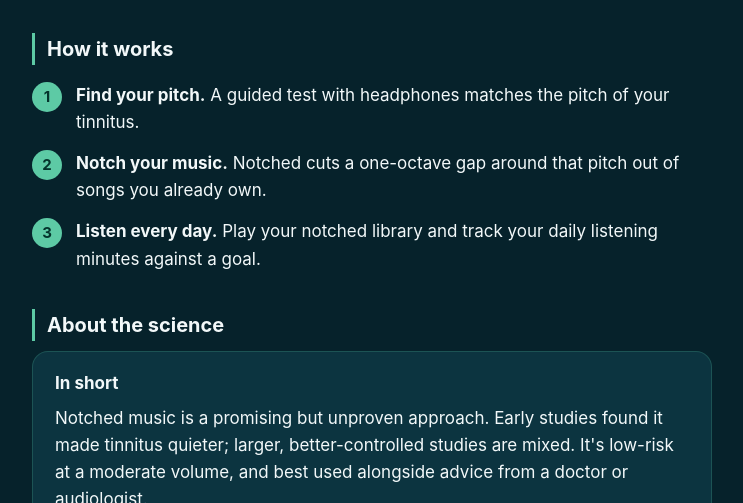
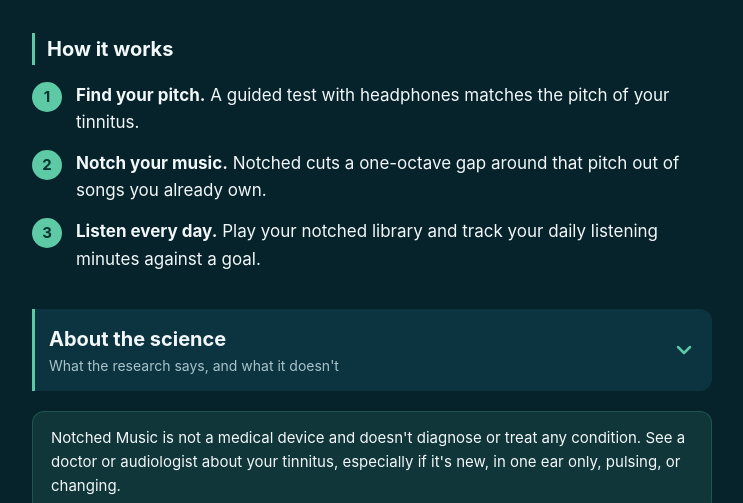
Before and after one commit to dandersonmail/NotchedMusic, a plain HTML site: page index.html in a window 1280 px wide. Shown: the part 297-800 px from the top of the page, without its empty margins (268-1011 px from the left). Drawn offline with Linux system fonts and the light colour scheme.

Commit message:
Collapse About the science section by default
Expands in place with a rotating chevron; disclaimer stays visible.

Co-Authored-By: Claude Opus 5.5 <noreply@anthropic.com>
Claude-Session: https://claude.ai/code/session_01PQLPaqBytrR8xC3jaeHi3V

```diff
--- a/index.html
+++ b/index.html
@@ -32,7 +32,13 @@
         <li><strong>Listen every day.</strong> Play your notched library and track your daily listening minutes against a goal.</li>
       </ol>
 
-      <h2 id="science">About the science</h2>
+      <details class="section-toggle" id="science">
+        <summary>
+          <span class="toggle-title">About the science</span>
+          <span class="toggle-sub">What the research says, and what it doesn't</span>
+          <svg class="chevron" viewBox="0 0 24 24" aria-hidden="true"><path d="M6 9l6 6 6-6"/></svg>
+        </summary>
+        <div class="toggle-body">
       <div class="summary">
         <p><strong>In short</strong></p>
         <p>Notched music is a promising but unproven approach. Early studies found it made tinnitus quieter; larger, better-controlled studies are mixed. It's low-risk at a moderate volume, and best used alongside advice from a doctor or audiologist.</p>
@@ -91,6 +97,8 @@
         <li><strong>Talking therapy (CBT)</strong> has the strongest evidence for reducing tinnitus distress. Ask your doctor about it too.</li>
         <li>Keep the volume moderate. Loud listening can damage hearing further.</li>
       </ul>
+        </div>
+      </details>
 
       <div class="notice">Notched Music is not a medical device and doesn't diagnose or treat any condition. See a doctor or audiologist about your tinnitus, especially if it's new, in one ear only, pulsing, or changing.</div>
 
--- a/style.css
+++ b/style.css
@@ -267,3 +267,54 @@ ol.steps li::before {
 }
 
 .footnote { color: var(--text-muted); font-size: 14px; }
+
+/* Collapsible "About the science" section: closed by default, opens in place. */
+details.section-toggle {
+  background: none;
+  border: none;
+  padding: 0;
+  margin: 36px 0 0;
+}
+
+details.section-toggle > summary {
+  list-style: none;
+  display: grid;
+  grid-template-columns: 1fr auto;
+  align-items: center;
+  column-gap: 12px;
+  padding: 14px 16px 14px 14px;
+  border-left: 3px solid var(--accent);
+  border-radius: 0 12px 12px 0;
+  background: var(--surface);
+  cursor: pointer;
+  margin: 0;
+}
+
+details.section-toggle > summary::-webkit-details-marker { display: none; }
+details.section-toggle > summary:hover { background: #10404e; }
+details.section-toggle > summary:focus-visible { outline: 2px solid var(--accent); outline-offset: 2px; }
+
+.toggle-title { font-size: 20px; font-weight: 700; grid-column: 1; }
+.toggle-sub { color: var(--text-muted); font-size: 14px; font-weight: 400; grid-column: 1; }
+
+.chevron {
+  grid-column: 2;
+  grid-row: 1 / span 2;
+  width: 24px;
+  height: 24px;
+  fill: none;
+  stroke: var(--accent);
+  stroke-width: 2.5;
+  stroke-linecap: round;
+  stroke-linejoin: round;
+  transition: transform 0.2s ease;
+}
+
+details.section-toggle[open] .chevron { transform: rotate(180deg); }
+details.section-toggle[open] > summary { margin-bottom: 8px; }
+
+.toggle-body { padding-top: 4px; }
+
+@media (prefers-reduced-motion: reduce) {
+  .chevron { transition: none; }
+}
```
